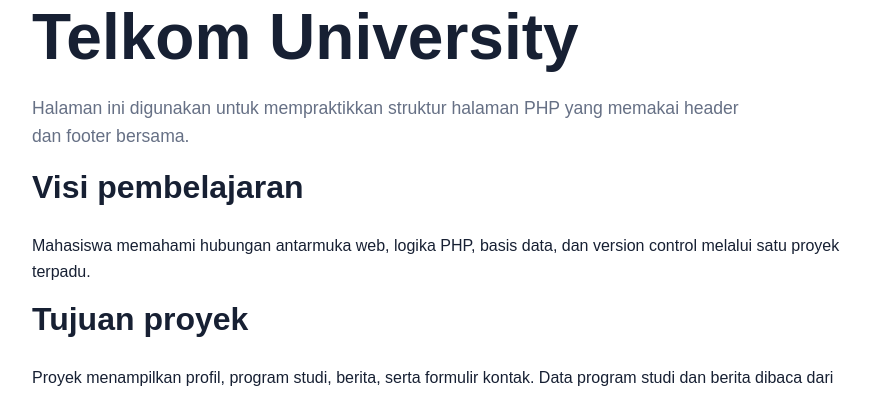
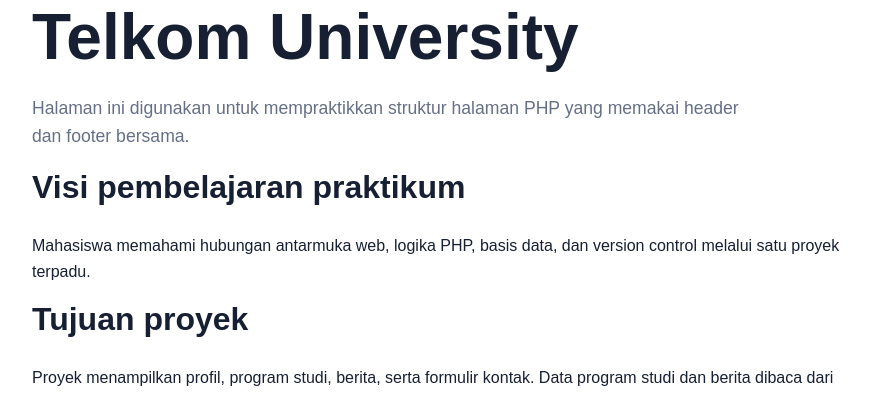
Before and after one commit to syakirabdurrahman42-art/telkom-company-profile-109062500151, a PHP site: page /profile.php in a window 1280 px wide. Shown: the part 256-649 px from the top of the page, without its empty margins (198-1068 px from the left). Run offline with PHP 8.4, Linux system fonts and the light colour scheme.

Commit message:
docs: ubah judul visi pembelajaran

```diff
--- a/profile.php
+++ b/profile.php
@@ -7,7 +7,7 @@ require 'includes/header.php';
         <span class="eyebrow">Profil</span>
         <h1>Tentang proyek simulasi Telkom University</h1>
         <p class="lead">Halaman ini digunakan untuk mempraktikkan struktur halaman PHP yang memakai header dan footer bersama.</p>
-        <h2>Visi pembelajaran</h2>
+        <h2>Visi pembelajaran praktikum</h2>
         <p>Mahasiswa memahami hubungan antarmuka web, logika PHP, basis data, dan version control melalui satu proyek terpadu.</p>
         <h2>Tujuan proyek</h2>
         <p>Proyek menampilkan profil, program studi, berita, serta formulir kontak. Data program studi dan berita dibaca dari database, sedangkan pesan pengguna disimpan menggunakan prepared statement.</p>
```
